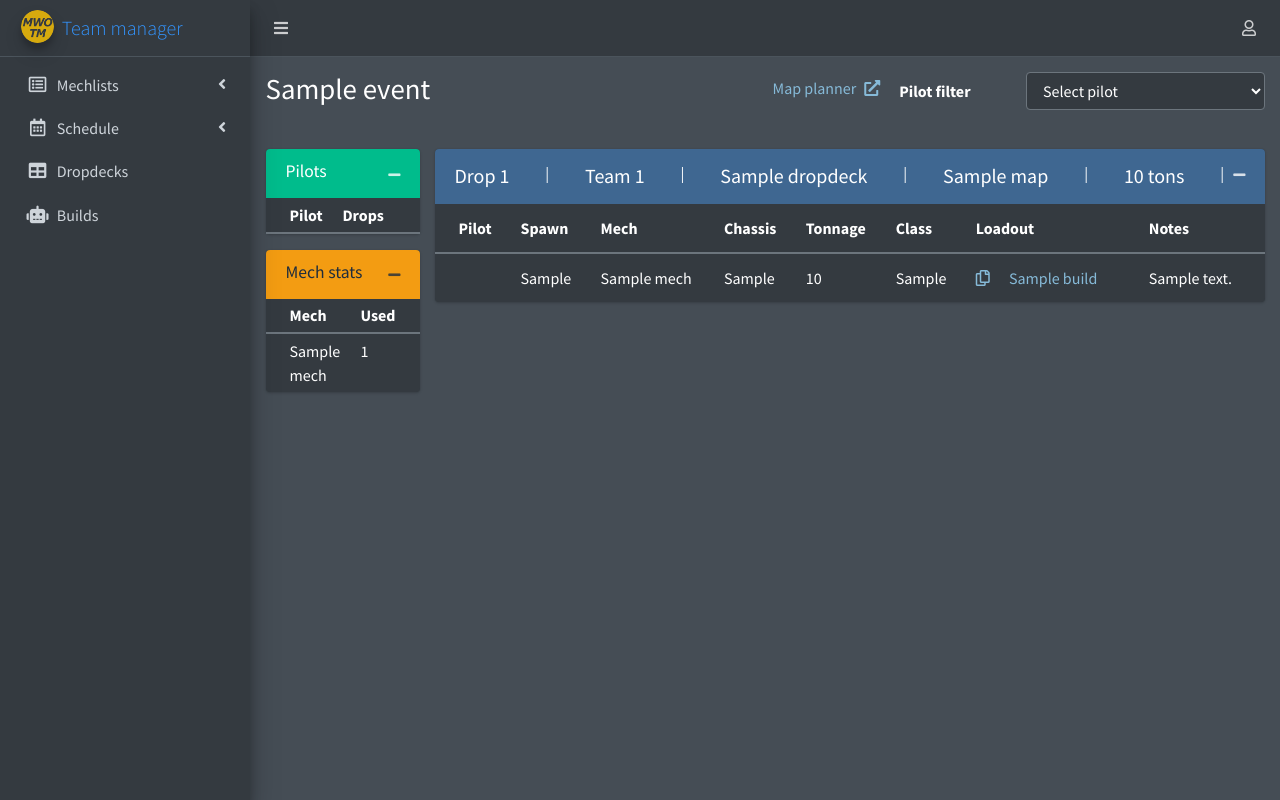
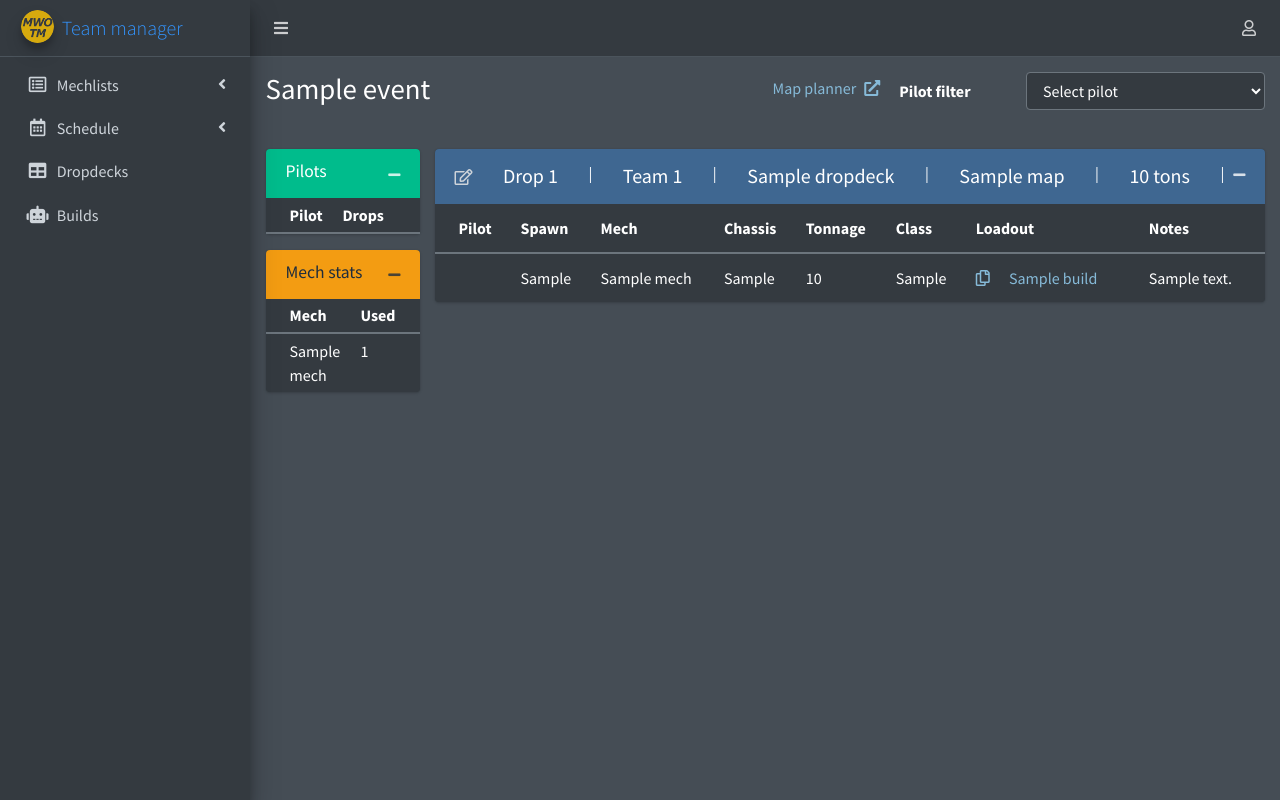
Before and after one commit to iT-Drake/MWOTeamManager, a Flask app: page /event-view/1 in a window 1280 px wide. Run offline with Flask 3, Linux system fonts and the light colour scheme; a user stored in the database is signed in; tables that the repository leaves empty hold one stand-in row (values such as "Sample post"); lists and menus that the app fills with data are empty; parts of the project's set-up code (start-up, migrations or seed data) failed here and were passed over; some libraries are stand-ins or nearby versions.

```diff
--- a/website/templates/event-view.html
+++ b/website/templates/event-view.html
@@ -95,6 +95,7 @@
             <div class="card {% if dropdeck.starting_side == 1 %}card-primary{% else %}card-danger{% endif %}">
                 <div class="card-header border-transparent d-flex justify-content-between">
                     <div class="w-100 d-flex justify-content-between">
+                        <a class="text-dark pt-1" href="{{ url_for('views.dropdeck_edit', dropdeck_id=dropdeck.id)}}" title="Edit dropdeck"><i class="far fa-edit"></i></a>
                         <span class="text-lg">Drop {{ dropdeck.drop_number }}</span>
                         <span>|</span>
                         <span class="text-lg d-none d-lg-block">{% if dropdeck.starting_side == 1 %}Team 1{% else %}Team 2{% endif %}</span>
--- a/website/views.py
+++ b/website/views.py
@@ -285,6 +285,7 @@ def event_view(event_id):
             rows.append(item)
 
         item = {
+            "id": dropdeck.id,
             "starting_side": dropdeck.starting_side,
             "name": dropdeck.name,
             "drop_number": dropdeck.drop_number,
```
